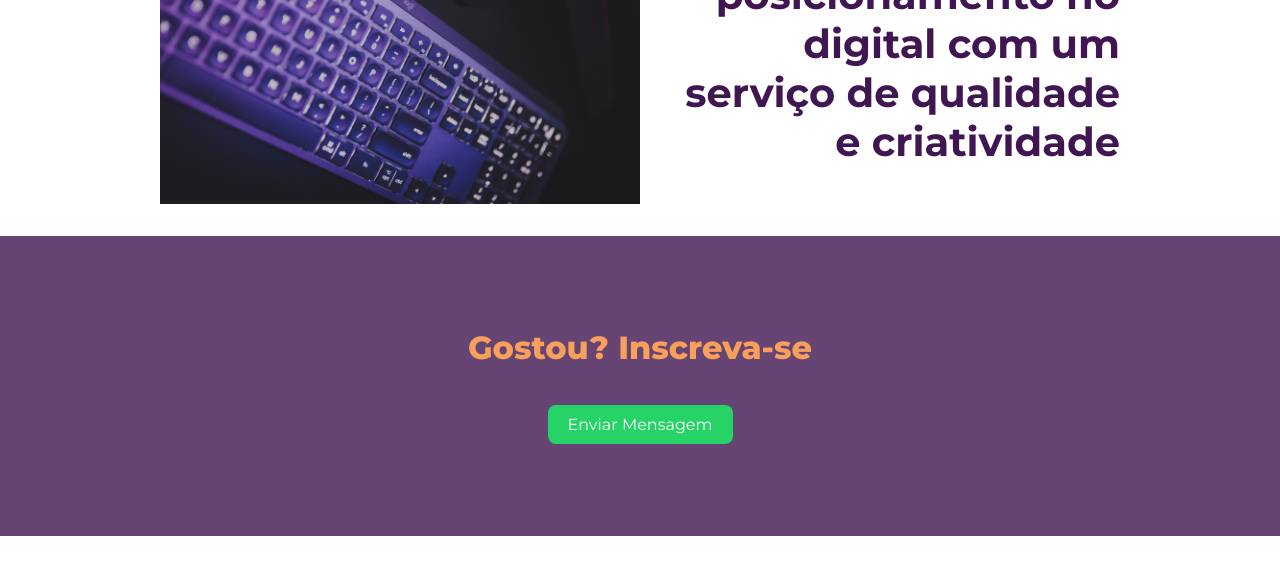
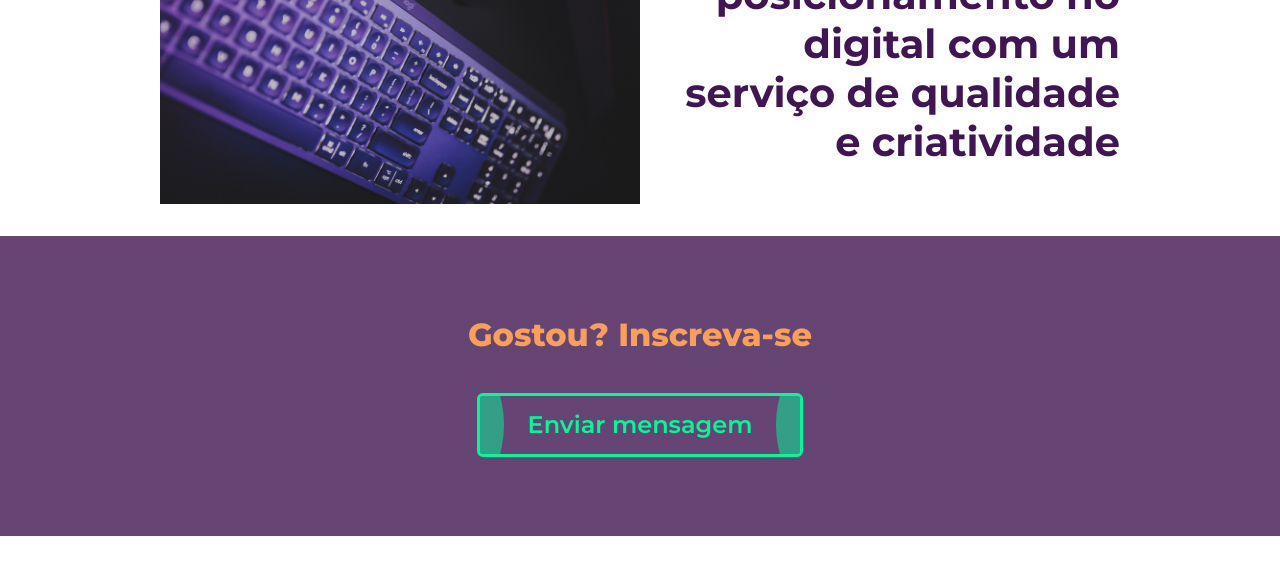
Before and after one commit to Rahonne08/site-pablo-rahonne, a website: page index.html in a window 1280 px wide. Shown: the part 2384-2945 px from the top of the page. Drawn offline with nearby package versions, Linux system fonts and the light colour scheme; a web font is replaced by a local one.

Commit message:
change button

```diff
--- a/css/styles.css
+++ b/css/styles.css
@@ -261,17 +261,66 @@
 }
 
 .botao-whatsapp {
-    background-color: #25d366;
-    color: white;
-    padding: 10px 20px;
-    border: none;
-    border-radius: 8px;
-    font-size: 16px;
-    cursor: pointer;
+    all: unset;
+  display: flex;
+  align-items: center;
+  position: relative;
+  padding: 0.6em 2em;
+  border: mediumspringgreen solid 0.15em;
+  border-radius: 0.25em;
+  color: mediumspringgreen;
+  font-size: 1.5em;
+  font-weight: 600;
+  cursor: pointer;
+  overflow: hidden;
+  transition: border 300ms, color 300ms;
+  user-select: none;
 }
-.botao-whatsapp:hover {
-    background-color: #1ebc5d;
-}
+.botao-whatsapp p {
+    z-index: 1;
+  }
+
+  .botao-whatsapp:hover {
+    color: #212121;
+  }
+
+  .botao-whatsapp:active {
+    border-color: teal;
+  }
+
+  .botao-whatsapp::after, .botao-whatsapp::before {
+    content: "";
+    position: absolute;
+    width: 9em;
+    aspect-ratio: 1;
+    background: mediumspringgreen;
+    opacity: 50%;
+    border-radius: 50%;
+    transition: transform 500ms, background 300ms;
+  }
+
+  .botao-whatsapp::before {
+    left: 0;
+    transform: translateX(-8em);
+  }
+
+  .botao-whatsapp::after {
+    right: 0;
+    transform: translateX(8em);
+  }
+
+  .botao-whatsapp:hover:before {
+    transform: translateX(-1em);
+  }
+
+  .botao-whatsapp:hover:after {
+    transform: translateX(1em);
+  }
+
+  .botao-whatsapp:active:before,
+  .botao-whatsapp:active:after {
+    background: teal;
+  }
 /* footer */
 #footer {
     text-align: center;
--- a/index.html
+++ b/index.html
@@ -101,7 +101,7 @@
       <section id="cta">
         <h3>Gostou? Inscreva-se</h3>
         <button class="botao-whatsapp" onclick="abrirWhatsApp()">
-          Enviar Mensagem
+          <p>Enviar mensagem</p>
         </button>
       </section>
       <footer id="footer">
```
